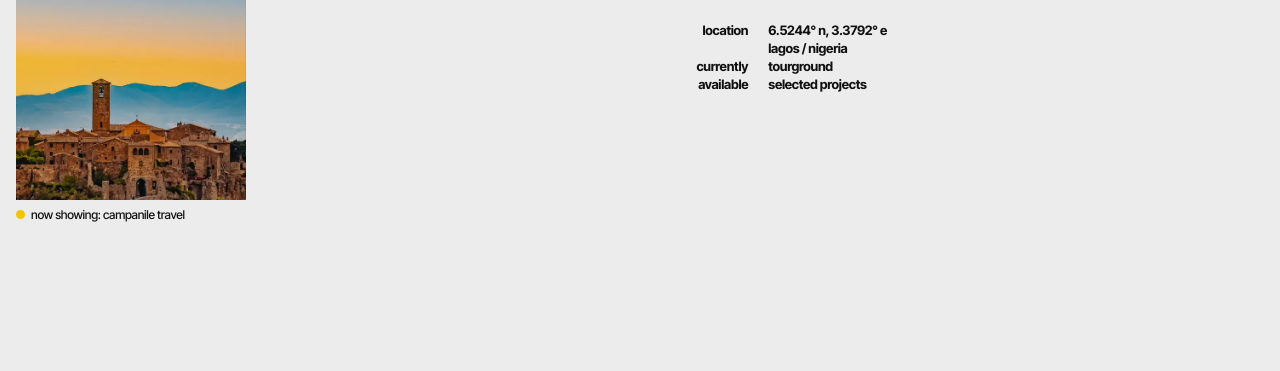
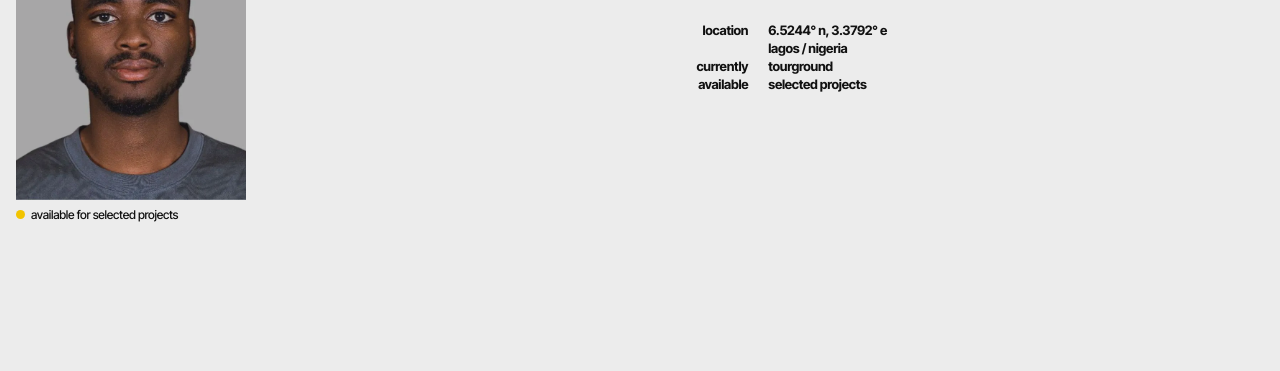
Before and after one commit to benjamingjoel2/portfo-lio, a plain HTML site: page index.html in a window 1280 px wide. Shown: the part 145-516 px from the top of the page. Drawn offline with Linux system fonts and the light colour scheme.

Commit message:
Hero: show benjamin's portrait in the image card
Replace the cycling project screenshots with a single portrait and an
availability caption.

Co-Authored-By: Claude Opus 5.5 <noreply@anthropic.com>
Claude-Session: https://claude.ai/code/session_016tmrtva9t9mQ6jqboEgk21

```diff
--- a/assets/site.css
+++ b/assets/site.css
@@ -108,7 +108,7 @@ body.menu-open { overflow: hidden; }
 .hero-low { display: grid; grid-template-columns: repeat(var(--cols), minmax(0, 1fr)); align-items: start; padding-top: 3vh; }
 .now { grid-column: 1 / span 2; margin: 0; }
 .now a { display: block; position: relative; width: min(100%, 230px); aspect-ratio: 4 / 5; overflow: hidden; background: #d6d6d6; }
-.now img { position: absolute; inset: 0; width: 100%; height: 100%; object-fit: cover; object-position: 30% top; opacity: 0; transition: opacity .9s; }
+.now img { position: absolute; inset: 0; width: 100%; height: 100%; object-fit: cover; object-position: center; opacity: 0; transition: opacity .9s; }
 .now img.on { opacity: 1; }
 .now figcaption { color: var(--ink); font-size: 12px; margin-top: 8px; }
 .now .dot { display: inline-block; width: 9px; height: 9px; border-radius: 50%; background: #f2c400; margin-right: 6px; vertical-align: 0; }
--- a/assets/site.js
+++ b/assets/site.js
@@ -85,7 +85,7 @@
 
   /* hero: small image cycles through the projects */
   const now = $('.now');
-  if (now && !reduce) {
+  if (now && !reduce && $$('img', now).length > 1 && $('[data-now]', now)) {
     const imgs = $$('img', now), label = $('[data-now]', now);
     let k = 0;
     setInterval(() => {
--- a/index.html
+++ b/index.html
@@ -49,8 +49,8 @@
     <section class="hero" aria-labelledby="name">
       <div class="hero-low">
         <figure class="now">
-          <a href="/work/" aria-label="see my work"><img src="/assets/work/seventhcontinent-m1.webp" alt="" width="540" height="919" class="on" data-name="Seventh Continent" /><img src="/assets/work/outbackandreef-m1.webp" alt="" width="540" height="919" loading="lazy" data-name="Outback &amp; Reef" /><img src="/assets/work/campaniletravel-m1.webp" alt="" width="540" height="919" loading="lazy" data-name="Campanile Travel" /><img src="/assets/work/edgeofnorth-m1.webp" alt="" width="540" height="919" loading="lazy" data-name="Edge of North" /><img src="/assets/work/barjeeljourneys-m1.webp" alt="" width="540" height="919" loading="lazy" data-name="Barjeel Journeys" /><img src="/assets/work/komorebi-m1.webp" alt="" width="540" height="919" loading="lazy" data-name="Komorebi" /><img src="/assets/work/escalevoyages-m1.webp" alt="" width="540" height="919" loading="lazy" data-name="Escale Voyages" /></a>
-          <figcaption><span class="dot" aria-hidden="true"></span>now showing: <span data-now>Seventh Continent</span></figcaption>
+          <a href="/about/" aria-label="about benjamin"><img src="/assets/me.webp" alt="portrait of benjamin" width="640" height="800" class="on" fetchpriority="high" /></a>
+          <figcaption><span class="dot" aria-hidden="true"></span>available for selected projects</figcaption>
         </figure>
         <p class="ticker" aria-hidden="true"><span data-h>--</span>:<span data-m>--</span>:<span data-s>--</span></p>
         <div class="state">
--- a/scripts/build.mjs
+++ b/scripts/build.mjs
@@ -113,8 +113,8 @@ const home = page({
   body: `    <section class="hero" aria-labelledby="name">
       <div class="hero-low">
         <figure class="now">
-          <a href="/work/" aria-label="see my work">${works.map((w, i) => `<img src="/assets/work/${w.slug}-m1.webp" alt="" width="540" height="919"${i === 0 ? ' class="on"' : ' loading="lazy"'} data-name="${esc(w.name)}" />`).join('')}</a>
-          <figcaption><span class="dot" aria-hidden="true"></span>now showing: <span data-now>${esc(works[0].name)}</span></figcaption>
+          <a href="/about/" aria-label="about benjamin"><img src="/assets/me.webp" alt="portrait of benjamin" width="640" height="800" class="on" fetchpriority="high" /></a>
+          <figcaption><span class="dot" aria-hidden="true"></span>available for selected projects</figcaption>
         </figure>
         <p class="ticker" aria-hidden="true"><span data-h>--</span>:<span data-m>--</span>:<span data-s>--</span></p>
         <div class="state">
```
Also changed, not shown: assets/me.webp (added).
